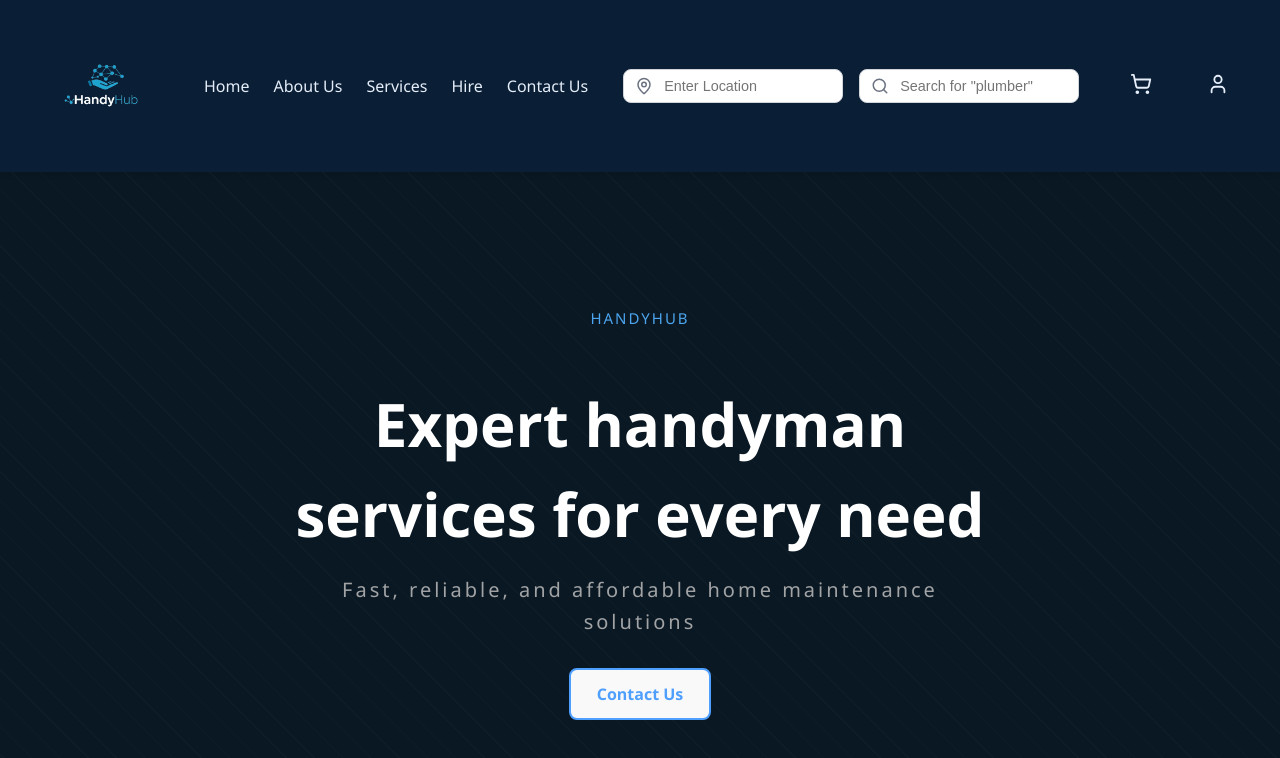
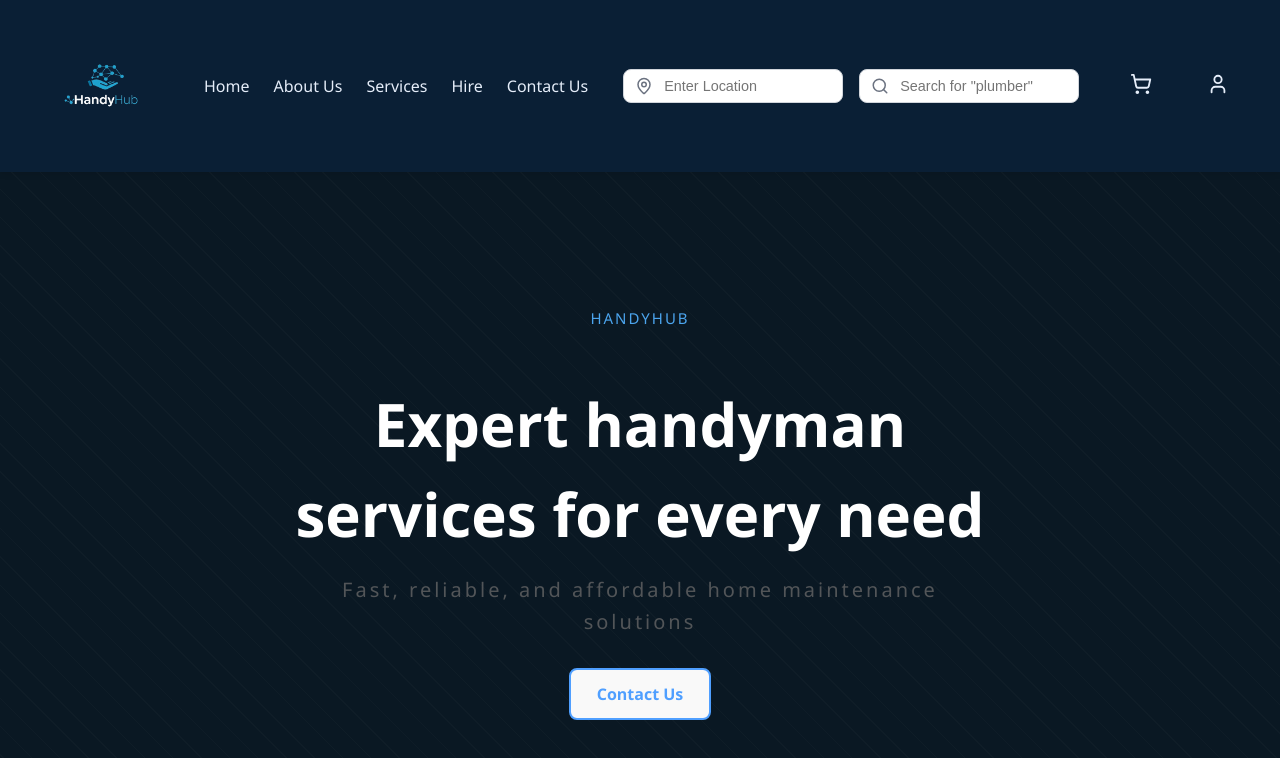
Before and after one commit to shalini-saloni/ServiceHub, a React (Vite) app in the folder ServeMate/: page /services in a window 1280 px wide. Shown: the top 758 px of the page. Built offline with nearby package versions, Linux system fonts and the light colour scheme.

Commit message:
Changed Background Colour

```diff
--- a/ServeMate/src/pages/Services.css
+++ b/ServeMate/src/pages/Services.css
@@ -34,7 +34,7 @@
 
 .services-subtext {
   font-size: 20px;
-  color: #a1a3a5;
+  color: #525558;
   margin-top: -15px;
   margin-bottom: 30px;
   line-height: 1.6;
```
